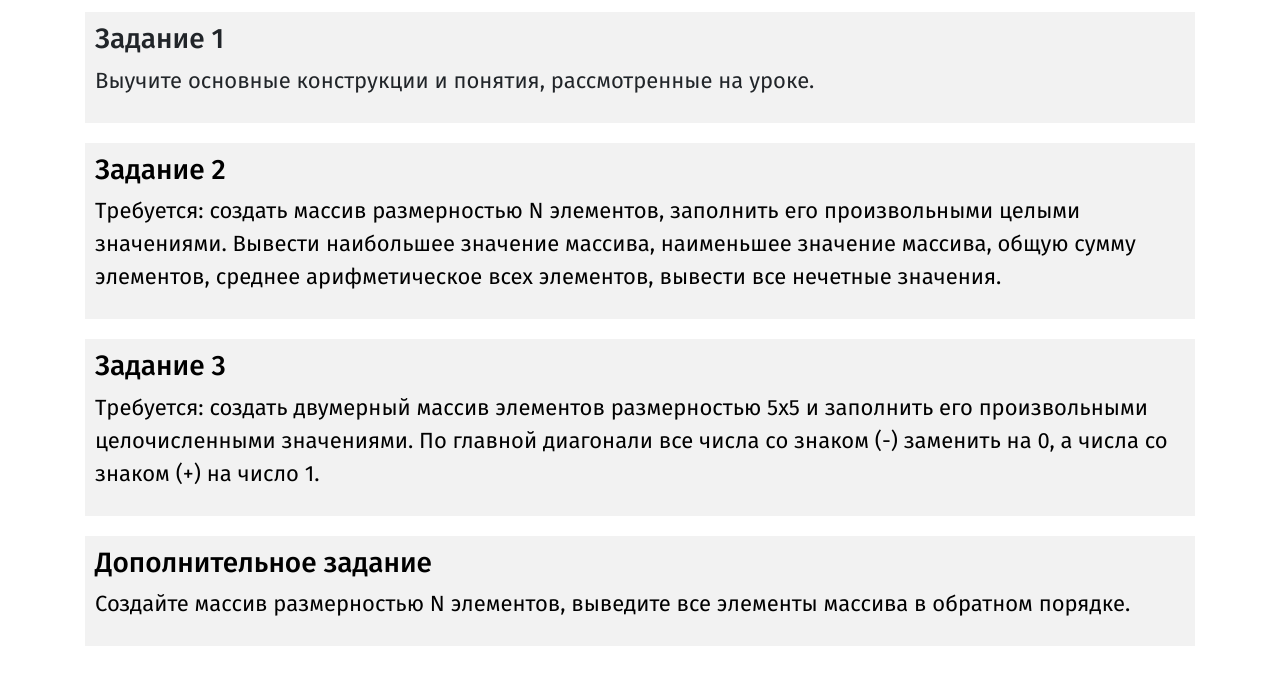
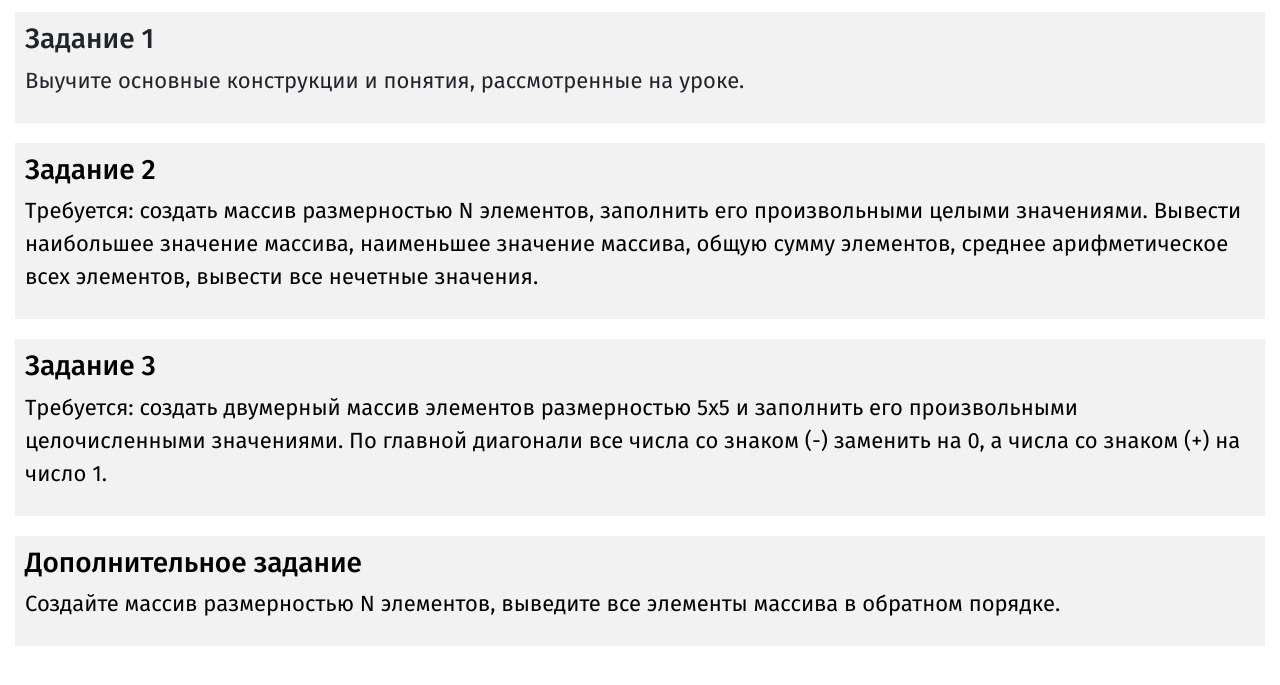
Before and after one commit to space-rider/JS_Lesson3, a plain HTML site: page index.html in a window 1280 px wide. Shown: the part 91-776 px from the top of the page. Drawn offline with nearby package versions, Linux system fonts and the light colour scheme.

Commit message:
правки
корректное отображение блоков на мобильных устройствах

```diff
--- a/lesson3.css
+++ b/lesson3.css
@@ -32,7 +32,7 @@ p {
     background-color: rgba(211, 211, 211, 0.30);
     padding: 10px 10px;
     border: 5px solid white;
-    margin: 10px 80px;
+    margin: 10px 10px;
 }
 
 
```
